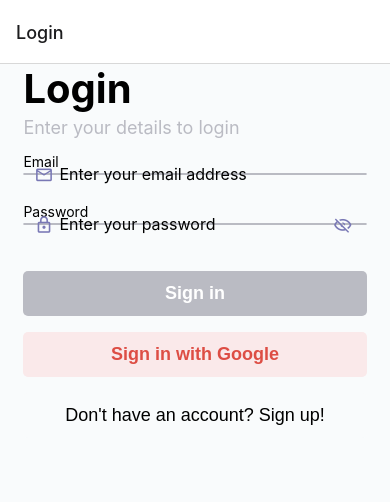
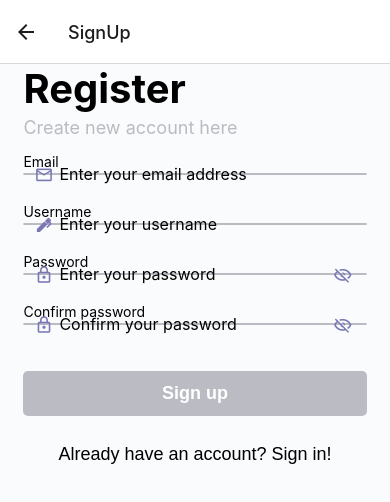
Before and after one commit to wiktoriakeller/go-code, a React Native app in the folder src/mobile/: screen /SignUp in a window 390 px wide. Shown: the top 502 px of the page. Built offline with nearby package versions, Linux system fonts and the light colour scheme.

Commit message:
#19 Change register to sign up

```diff
--- a/src/mobile/App.tsx
+++ b/src/mobile/App.tsx
@@ -1,22 +1,22 @@
 import SignInPage from "./pages/SignInPage";
-import RegisterPage from "./pages/RegisterPage";
 import { NavigationContainer } from "@react-navigation/native";
 import { createNativeStackNavigator } from '@react-navigation/native-stack';
 import { RootStackParamList } from "./navigation/navigationTypes";
+import SignUpPage from "./pages/SignUpPage";
 
 export default function App() {
   const Stack = createNativeStackNavigator<RootStackParamList>();
 
   return (
     <NavigationContainer>
-      <Stack.Navigator initialRouteName="Login">
+      <Stack.Navigator initialRouteName="SignIn">
         <Stack.Screen
-          name="Login"
+          name="SignIn"
           component={SignInPage}
         />
         <Stack.Screen
-          name="Register"
-          component={RegisterPage}
+          name="SignUp"
+          component={SignUpPage}
         />
       </Stack.Navigator>
     </NavigationContainer>
--- a/src/mobile/pages/SignInPage.tsx
+++ b/src/mobile/pages/SignInPage.tsx
@@ -3,11 +3,11 @@ import React, { useEffect, useState } from "react"
 import { IInputProps, CustomInputForm, ValidationFunc } from "../components/CustomInputForm";
 import { IButtonProps, CustomButton } from "../components/CustomButton";
 import { emailRegex, validateMinLength, validateRegex } from "./validators";
-import { LoginNavigation } from "../navigation/navigationTypes";
+import { SignInNavigation } from "../navigation/navigationTypes";
 import { mainFormStyle } from "./styles/commonStyles";
 import colors from "../styles/colors";
 
-const SignInPage = ({ navigation }: LoginNavigation) => {
+const SignInPage = ({ navigation }: SignInNavigation) => {
   const [email, setEmail] = useState("");
   const [emailErrorMessage, setEmailErrorMessage] = useState("");
   const emailValidators = [
@@ -99,7 +99,7 @@ const SignInPage = ({ navigation }: LoginNavigation) => {
     }
   };
 
-  const forgotPasswordButton: IButtonProps = {
+  const signUpButton: IButtonProps = {
     text: "Don't have an account? Sign up!",
     containerStyle: {
       color: colors.tertiary,
@@ -111,7 +111,7 @@ const SignInPage = ({ navigation }: LoginNavigation) => {
     },
     isDisabled: false,
     onPress: (event: GestureResponderEvent) => {
-      navigation.navigate("Register");
+      navigation.navigate("SignUp");
     }
   };
 
@@ -127,7 +127,7 @@ const SignInPage = ({ navigation }: LoginNavigation) => {
         <View style={{ marginBottom: 10 }}/>
         <CustomButton {...loginButton} />
         <CustomButton {...signInGoogleButton} />
-        <CustomButton {...forgotPasswordButton} />
+        <CustomButton {...signUpButton} />
       </View>
     </View>
   )
--- a/src/mobile/pages/RegisterPage.tsx
+++ b/src/mobile/pages/SignUpPage.tsx
@@ -5,9 +5,9 @@ import { CustomInputForm, IInputProps, ValidationFunc } from '../components/Cust
 import { mainFormStyle } from './styles/commonStyles';
 import { CustomButton, IButtonProps } from '../components/CustomButton';
 import colors from '../styles/colors';
-import { RegisterNavigation } from '../navigation/navigationTypes';
+import { SignUpNavigation } from '../navigation/navigationTypes';
 
-const RegisterPage = ({ navigation }: RegisterNavigation) => {
+const SignUpPage = ({ navigation }: SignUpNavigation) => {
   const [email, setEmail] = useState("");
   const [emailErrorMessage, setEmailErrorMessage] = useState("");
   const emailValidators = [
@@ -183,4 +183,4 @@ const RegisterPage = ({ navigation }: RegisterNavigation) => {
   )
 }
 
-export default RegisterPage
+export default SignUpPage;
```
Also changed, not shown: src/mobile/navigation/navigationTypes.ts (+5 -5 lines).
